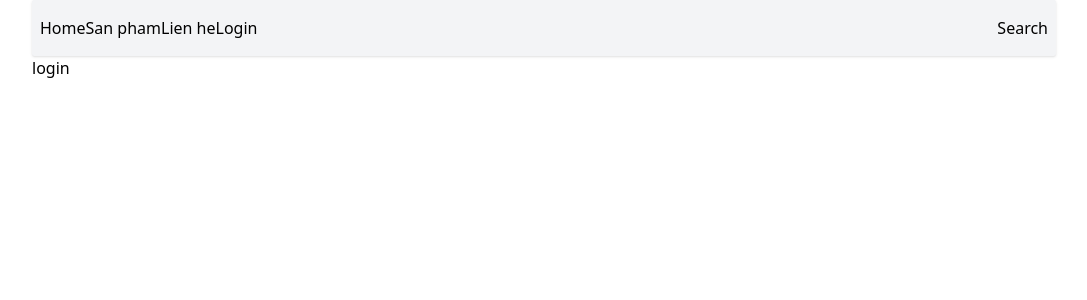
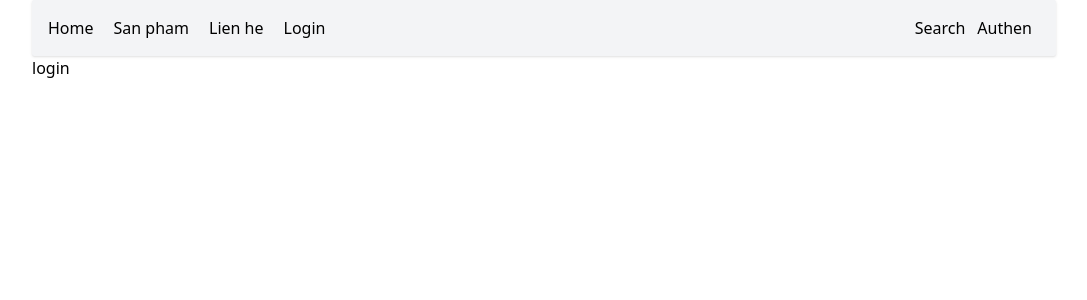
Before and after one commit to thanhtungg910/react-course, a React (Vite) app: page /login in a window 1280 px wide. Shown: the top 300 px of the page, without its empty margins (96-1183 px from the left). Built offline with nearby package versions, Linux system fonts and the light colour scheme.

Commit message:
Feat: header

```diff
--- a/src/components/authen/Authen.jsx
+++ b/src/components/authen/Authen.jsx
@@ -1,7 +1,7 @@
 import React from "react";
 
 const Authen = () => {
-	return <div>Auten</div>;
+	return <div>Authen</div>;
 };
 
 export default Authen;
--- a/src/components/header/Header.jsx
+++ b/src/components/header/Header.jsx
@@ -1,11 +1,15 @@
 import React from "react";
+import Authen from "../authen/Authen";
 import Nav from "../partials/Nav";
 import Search from "../search/Search";
 const Header = () => {
 	return (
-		<header className="flex justify-between py-4 px-2 bg-gray-100 shadow rounded-sm">
+		<header className="flex justify-between py-4 px-2 bg-gray-100 shadow rounded-sm pl-4">
 			<Nav />
-			<Search />
+			<div className="flex justify-center items-center gap-3 pr-4">
+				<Search />
+				<Authen />
+			</div>
 		</header>
 	);
 };
--- a/src/components/partials/Nav.jsx
+++ b/src/components/partials/Nav.jsx
@@ -3,7 +3,7 @@ import { Link } from "react-router-dom";
 
 const Nav = () => {
 	return (
-		<nav>
+		<nav className="flex gap-5 items-center ">
 			<Link to="/">Home</Link>
 			<Link to="/products">San pham</Link>
 			<Link to="/contacts">Lien he</Link>
```
